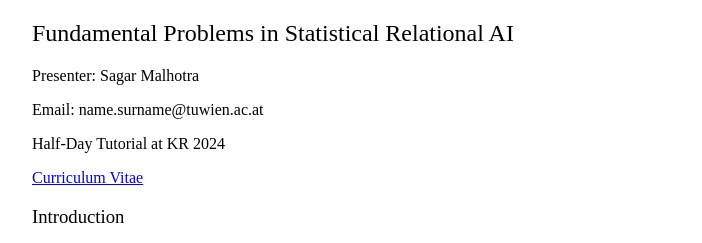
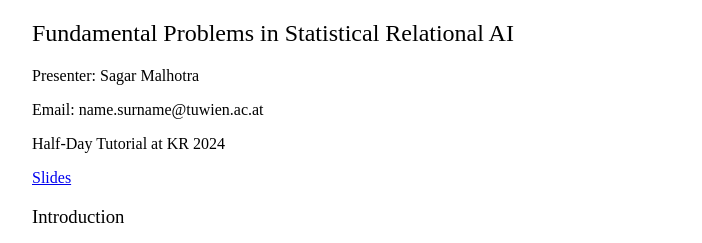
Before and after one commit to CountingLogic/StarAI-KR2024.github.io, a plain HTML site: page index.html in a window 1280 px wide. Shown: the top 243 px of the page, without its empty margins (288-990 px from the left). Drawn offline with nearby package versions, Linux system fonts and the light colour scheme; some packages are replaced by stand-ins of ours.

Commit message:
slides link

```diff
--- a/index.html
+++ b/index.html
@@ -88,7 +88,7 @@ class="ptmb8t-"></span>Half-Day Tutorial at KR 2024
 </p>
 
 </p><!--l. 8--><p class="indent" >
-<a href="https://countinglogic.github.io/StarAI-KR2024.github.io/KR_tutorial.pdf">Curriculum Vitae</a>
+<a href="KR_Tutorial.pdf">Slides</a>
 </p>
 
    <h3 class="sectionHead"><span class="titlemark">    </span> <a
```
